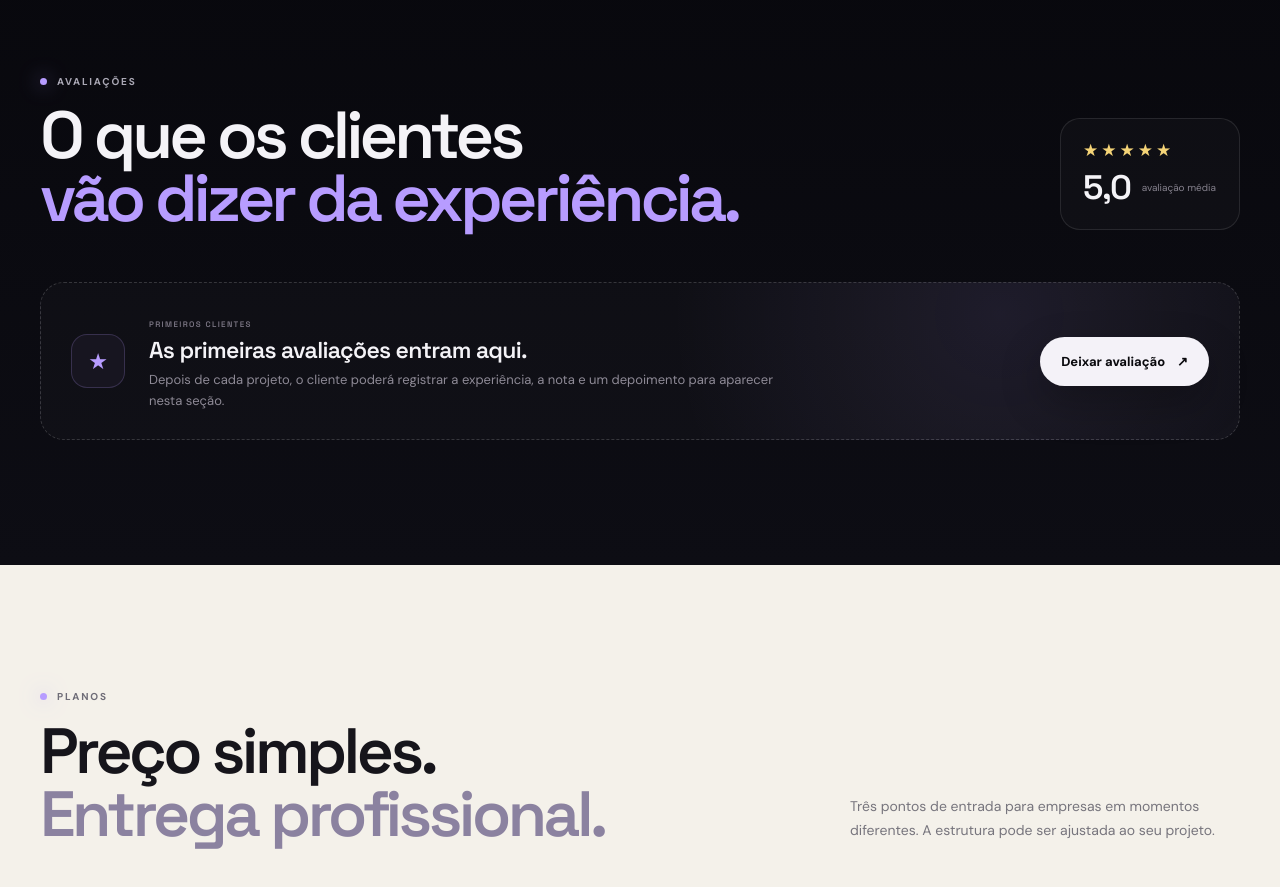
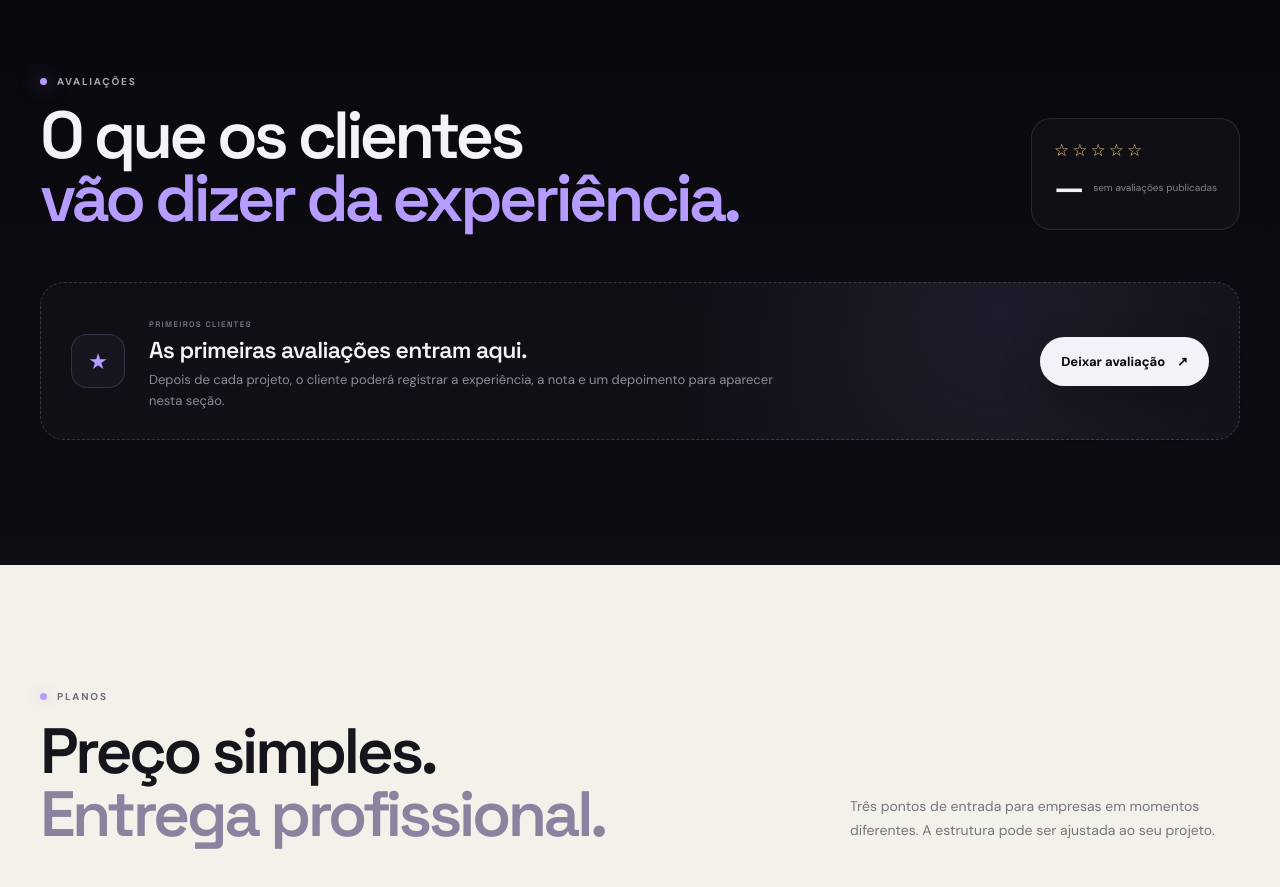
Before and after one commit to GBM147/GBM-Web, a website with bundled scripts: page public/index.html in a window 1280 px wide. Shown: the part 3580-4467 px from the top of the page. Built offline with nearby package versions, Linux system fonts and the light colour scheme.

Commit message:
fix: remover avaliação média fictícia

```diff
--- a/public/index.html
+++ b/public/index.html
@@ -243,9 +243,9 @@
             <h2>O que os clientes<br><span>vão dizer da experiência.</span></h2>
           </div>
           <div class="reviews-summary">
-            <div class="reviews-stars" aria-label="5 de 5 estrelas">★★★★★</div>
-            <strong>5,0</strong>
-            <span>avaliação média</span>
+            <div class="reviews-stars" aria-label="Ainda sem avaliações publicadas">☆☆☆☆☆</div>
+            <strong>—</strong>
+            <span>sem avaliações publicadas</span>
           </div>
         </div>
 
```
